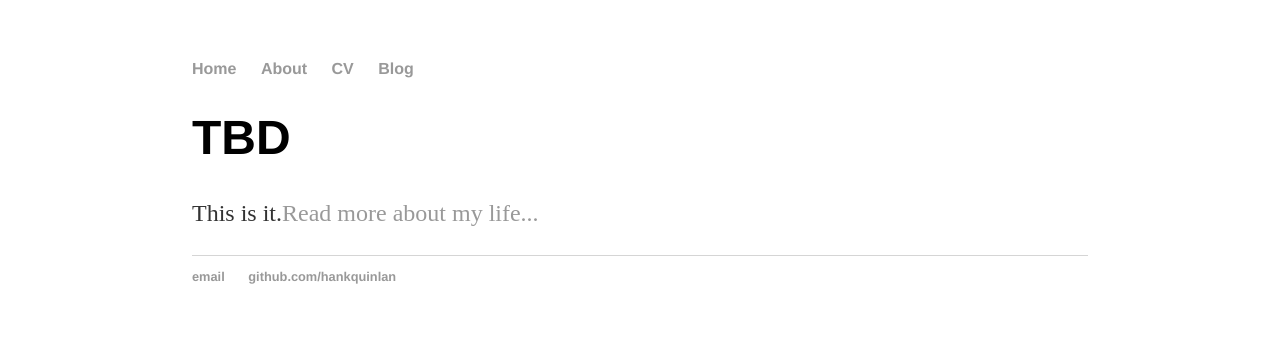
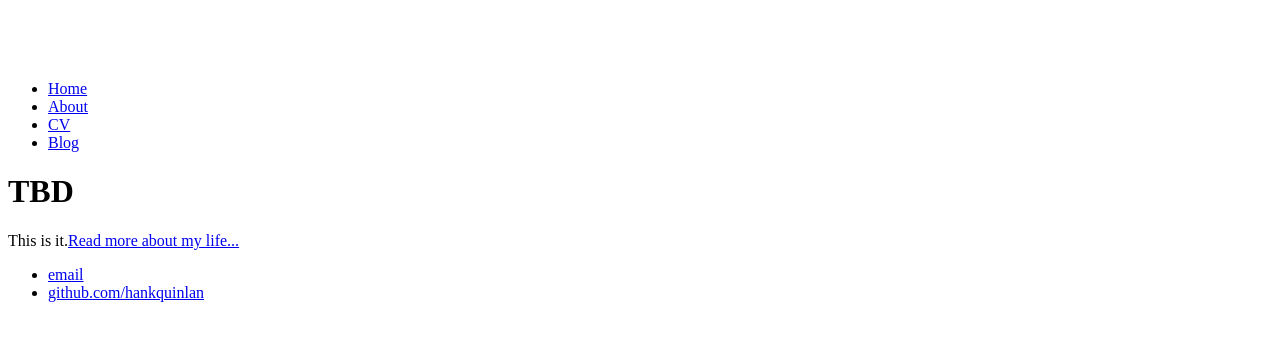
Before and after one commit to chrisbarilla/chrisbarilla.github.io, a Jekyll site: the page built from index.html, in a window 1280 px wide. Shown: the top 341 px of the page. Built offline with Jekyll 4.4.1, drawn with Linux system fonts in a browser that asks for light colours.

Commit message:
Update main.css

```diff
--- a/css/main.css
+++ b/css/main.css
@@ -1,43 +1,98 @@
+/* Move down content because we have a fixed navbar that is 3.5rem tall */
 body {
-    margin: 60px auto;
-    width: 70%;
-}
-nav ul, footer ul {
-    font-family:'Helvetica', 'Arial', 'Sans-Serif';
-    padding: 0px;
-    list-style: none;
-    font-weight: bold;
-}
-nav ul li, footer ul li {
-    display: inline;
-    margin-right: 20px;
-}
-a {
-    text-decoration: none;
-    color: #999;
-}
-a:hover {
-    text-decoration: underline;
-}
-h1 {
-    font-size: 3em;
-    font-family:'Helvetica', 'Arial', 'Sans-Serif';
-}
-p {
-    font-size: 1.5em;
-    line-height: 1.4em;
-    color: #333;
-}
-footer {
-    border-top: 1px solid #d5d5d5;
-    font-size: .8em;
+  padding-top: 3.5rem;
 }
 
-ul.posts {
-    margin: 20px auto 40px;
-    font-size: 1.5em;
+.jumbotron{
+	background-color: white;
+	margin: 0;
 }
 
-ul.posts li {
-    list-style: none;
+.mission-statement{
+	width: 80%;
+	max-width: 300px;
 }
+
+
+
+.card{
+	display: inline-block;
+}
+
+.card-body{
+	background-color: lightgray;
+}
+
+.card-img-top{
+	/*border-bottom: single black 1px;*/
+}
+
+.document_buttons{
+	display: inline-block;
+	margin: 15px;
+}
+
+
+
+.documents{
+	width: 80%;
+	max-width: 650px;
+}
+
+
+
+.event {
+	margin: 10px;
+	border-top: 1px solid rgba(0,0,0,.2);
+}
+
+.events div:last-child {
+	padding-bottom: 10px;
+	border-bottom: 1px solid rgba(0,0,0,.2);
+}
+
+.event_date{
+	font-weight:bold;
+}
+
+.event_name{
+}
+.event_time{
+
+}
+.event_location{
+
+}
+.event_link{
+
+}
+
+
+.event span{
+	display: inline-block;
+	padding-left: 40px;
+}
+
+.google-document{
+  text-align: center;
+}
+
+.footer {
+  /**
+  background: #061D25;
+  */
+  padding: 10px 10px;
+}
+.footer a {
+  color: #70726F;
+  font-size: 20px;
+  padding: 10px;
+  transition: all .5s ease;
+}
+.footer div{
+	margin-bottom: 15px;
+}
+
+.footer a:hover {
+  color: black;
+}
```
